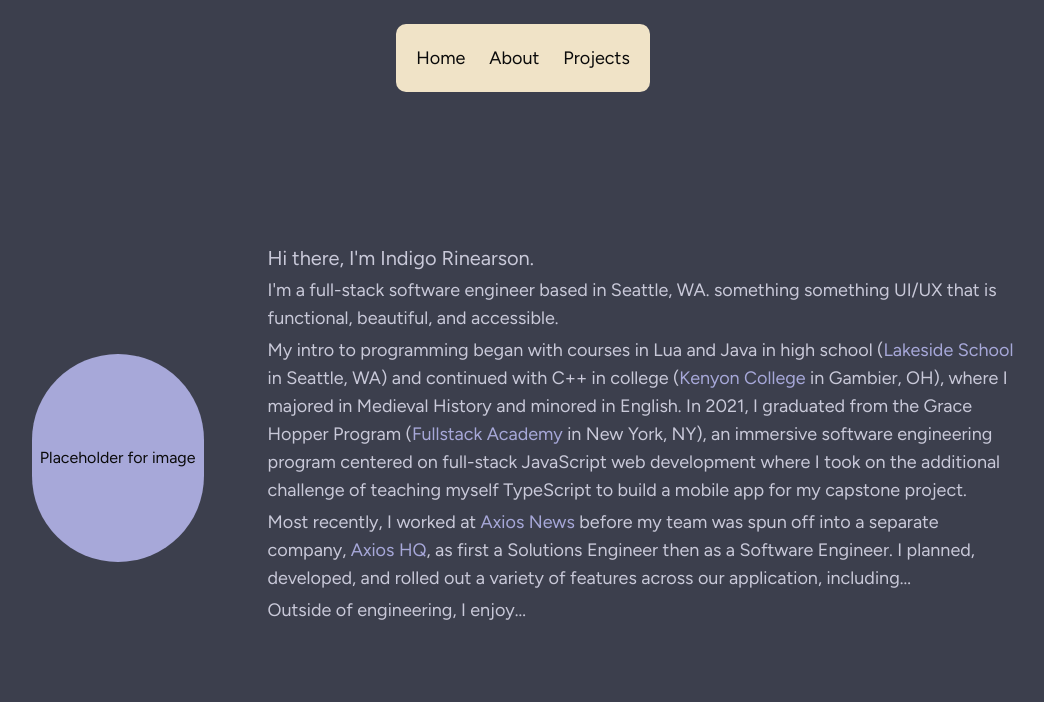
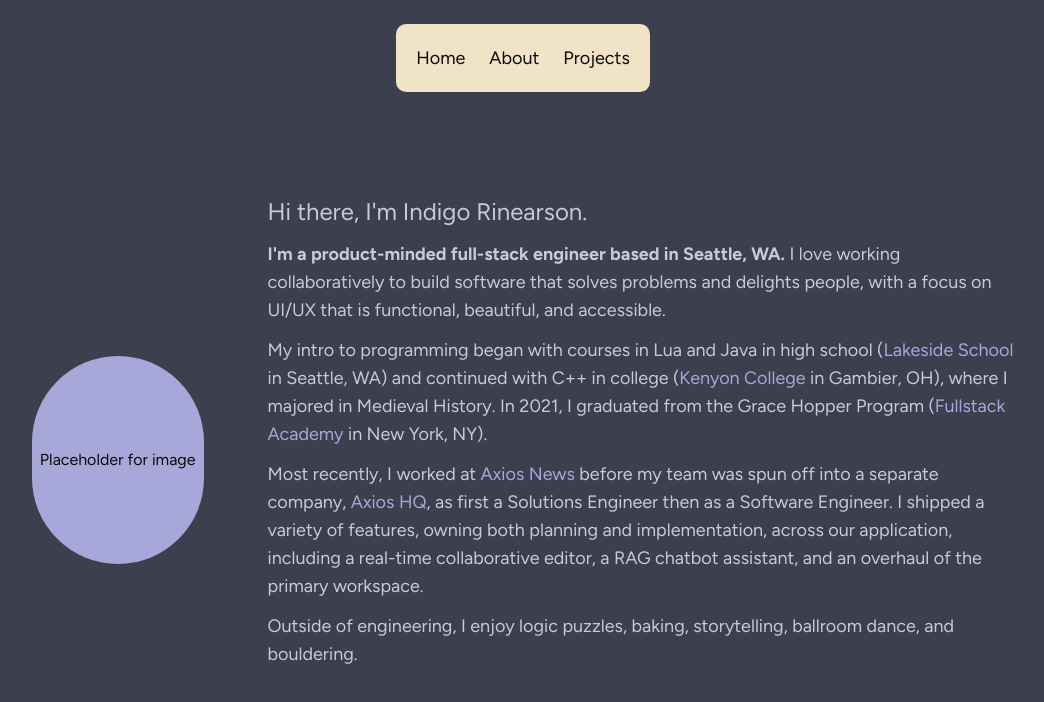
Before and after one commit to indi-rin/medieval-portfolio, a Next.js app: page /about in a window 1280 px wide. Shown: the top 702 px of the page, without its empty margins (117-1161 px from the left). Built offline with nearby package versions, Linux system fonts and the light colour scheme; some icons are missing.

Commit message:
finish bio

```diff
--- a/app/about/page.tsx
+++ b/app/about/page.tsx
@@ -2,7 +2,7 @@ import { GithubIcon, Linkedin02Icon } from "@hugeicons/core-free-icons";
 import { HugeiconsIcon } from "@hugeicons/react";
 
 const LINK_CLASSNAME =
-  "text-periwinkle hover:text-periwinkle/70 transition-colors duration-500";
+  "text-periwinkle hover:text-periwinkle/70 hover:underline underline-offset-3 transition-all duration-500";
 
 const AboutPage = () => {
   return (
@@ -11,11 +11,15 @@ const AboutPage = () => {
         Placeholder for image
       </div>
 
-      <div className="text-pale-slate text-lg flex flex-col gap-1 lg:max-w-2/3">
-        <p className="text-xl">Hi there, I'm Indigo Rinearson.</p>
+      <div className="text-pale-slate text-lg flex flex-col gap-3 lg:max-w-2/3">
+        <p className="text-2xl">Hi there, I'm Indigo Rinearson.</p>
         <p>
-          I'm a full-stack software engineer based in Seattle, WA. something
-          something UI/UX that is functional, beautiful, and accessible.
+          <strong>
+            I'm a product-minded full-stack engineer based in Seattle, WA.
+          </strong>{" "}
+          I love working collaboratively to build software that solves problems
+          and delights people, with a focus on UI/UX that is functional,
+          beautiful, and accessible.
         </p>
         <p>
           My intro to programming began with courses in Lua and Java in high
@@ -37,8 +41,8 @@ const AboutPage = () => {
           >
             Kenyon College
           </a>{" "}
-          in Gambier, OH), where I majored in Medieval History and minored in
-          English. In 2021, I graduated from the Grace Hopper Program (
+          in Gambier, OH), where I majored in Medieval History. In 2021, I
+          graduated from the Grace Hopper Program (
           <a
             href="https://www.fullstackacademy.com/"
             target="_blank"
@@ -47,10 +51,7 @@ const AboutPage = () => {
           >
             Fullstack Academy
           </a>{" "}
-          in New York, NY), an immersive software engineering program centered
-          on full-stack JavaScript web development where I took on the
-          additional challenge of teaching myself TypeScript to build a mobile
-          app for my capstone project.
+          in New York, NY).
         </p>
         <p>
           Most recently, I worked at{" "}
@@ -71,11 +72,15 @@ const AboutPage = () => {
           >
             Axios HQ
           </a>
-          , as first a Solutions Engineer then as a Software Engineer. I
-          planned, developed, and rolled out a variety of features across our
-          application, including...
+          , as first a Solutions Engineer then as a Software Engineer. I shipped
+          a variety of features, owning both planning and implementation, across
+          our application, including a real-time collaborative editor, a RAG
+          chatbot assistant, and an overhaul of the primary workspace.
         </p>
-        <p>Outside of engineering, I enjoy...</p>
+        <p>
+          Outside of engineering, I enjoy logic puzzles, baking, storytelling,
+          ballroom dance, and bouldering.
+        </p>
 
         {/* INDI: Consider moving these to under the graphic depending on bio length */}
         <div className="flex flex-row gap-4 mt-4">
```
